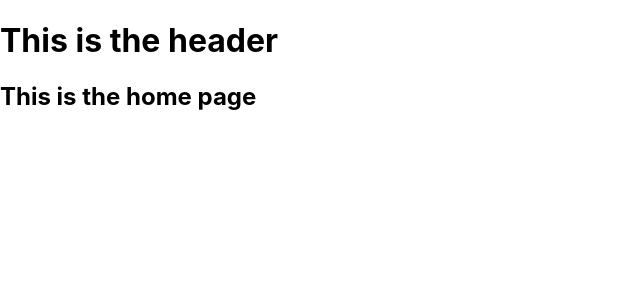
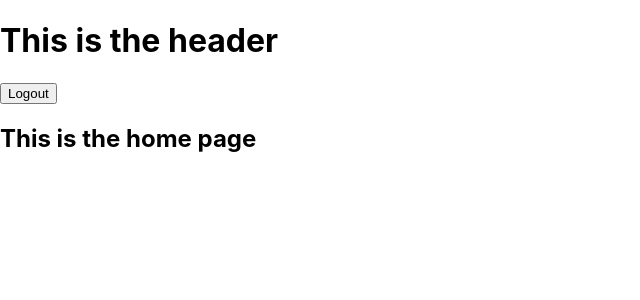
Before and after one commit to CShum28/budget-app, a React (Create React App) app in the folder client/: page /home in a window 1280 px wide. Shown: the top 300 px of the page, without its empty margins (0-640 px from the left). Built offline with nearby package versions, Linux system fonts and the light colour scheme.

Commit message:
work on signout route

```diff
--- a/client/src/App.js
+++ b/client/src/App.js
@@ -1,5 +1,6 @@
 import "./App.css";
 import { BrowserRouter, Routes, Route } from "react-router-dom";
+import { useState } from "react";
 import Home from "./pages/Home";
 import Login from "./pages/Login";
 import SignUp from "./pages/SignUp";
@@ -7,14 +8,16 @@ import Access from "./pages/Access";
 import NoPage from "./pages/NoPage";
 
 function App() {
+  const [userInfo, setUserInfo] = useState("");
+
   return (
     <main>
       <BrowserRouter>
         <Routes>
           <Route index element={<Access />} />
-          <Route path="/login" element={<Login />} />
+          <Route path="/login" element={<Login setUserInfo={setUserInfo} />} />
           <Route path="/sign-up" element={<SignUp />} />
-          <Route path="home" element={<Home />} />
+          <Route path="home" element={<Home userInfo={userInfo} />} />
           <Route path="*" element={<NoPage />} />
           {/* this means any path that does not exist - no page will show */}
         </Routes>
--- a/client/src/components/Header.js
+++ b/client/src/components/Header.js
@@ -1,9 +1,22 @@
-function Header() {
+import Button from "./Button";
+
+function Header(props) {
+  const signOut = (event) => {
+    event.preventDefault();
+  };
+
+  // need to figure out the signout
+  // might have to add some backend to it to clear the cookie
+  // https://www.npmjs.com/package/cookie-session
+  // req.session = null
+
   return (
-    <h1>
-      This is the header
-    </h1>
-  )
+    <>
+      <h1>This is the header</h1>
+      {props.userInfo && <p>Logged in as: {props.userInfo}</p>}
+      <Button onClick={signOut}>Logout</Button>
+    </>
+  );
 }
 
 export default Header;
--- a/client/src/pages/Home.js
+++ b/client/src/pages/Home.js
@@ -1,9 +1,11 @@
 import Header from "../components/Header";
 
-function Home() {
+function Home(props) {
+  console.log("userInfo: ", props.userInfo);
+
   return (
     <>
-      <Header />
+      <Header userInfo={props.userInfo} />
       <h2>This is the home page</h2>
     </>
   );
--- a/client/src/pages/Login.js
+++ b/client/src/pages/Login.js
@@ -5,12 +5,17 @@ import Button from "../components/Button";
 import emailCheck from "../hooks/emailCheck";
 import userLogin from "../hooks/userLogin";
 
-function Login() {
+function Login(props) {
   const [email, setEmail] = useState("");
   const [password, setPassword] = useState("");
 
   const [modal, setModal] = useState(false);
   const nav = useNavigate();
+
+  const displayUser = (email) => {
+    console.log("##");
+    props.setUserInfo(email);
+  };
 
   const handleSubmit = (event) => {
     event.preventDefault();
@@ -27,6 +32,7 @@ function Login() {
               setModal(true);
             } else {
               // if email and password match - navigate to next screen
+              displayUser(email);
               nav("/home");
             }
           })
```
Also changed, not shown: 2 other files (tests, documents, lock files or other folders).
